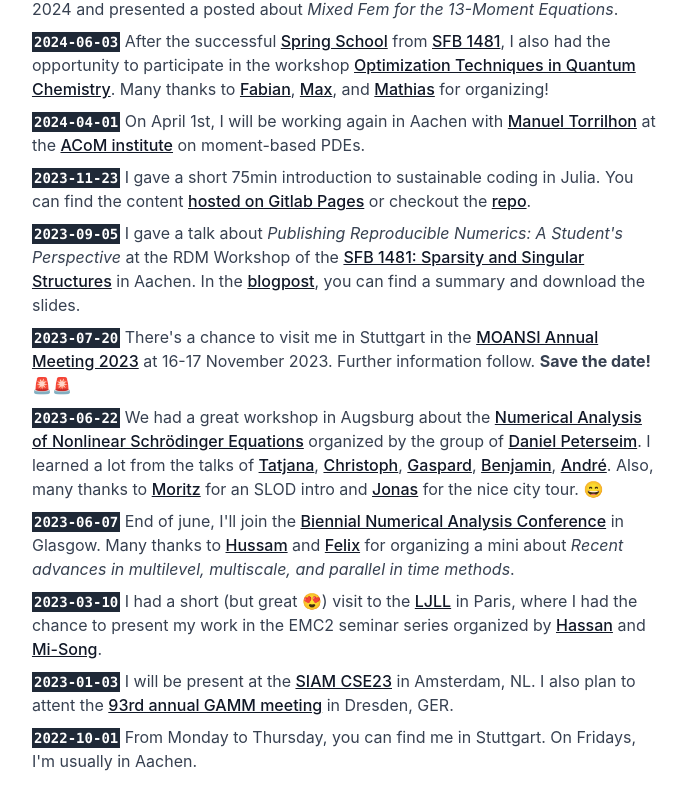
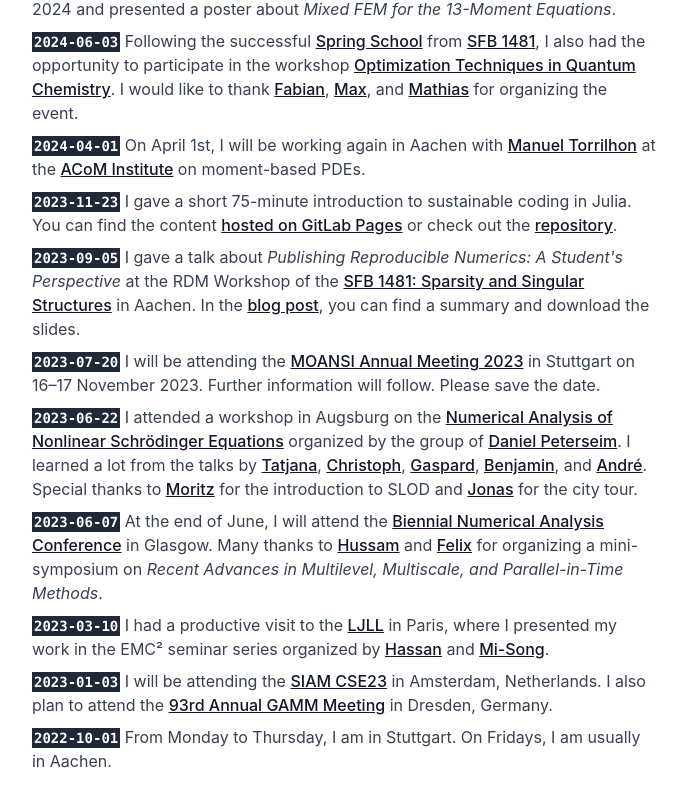
Before and after one commit to lamBOOO/thsn.dev, a Next.js app: page / in a window 1280 px wide. Shown: the part 595-1400 px from the top of the page, without its empty margins (296-983 px from the left). Built offline with nearby package versions, Linux system fonts and the light colour scheme.

Commit message:
update news section

```diff
--- a/app/home-page.tsx
+++ b/app/home-page.tsx
@@ -22,71 +22,70 @@
   {
     date: "2024-09-18",
     text: <>
-    I participated at the <Link href="https://sfb1481.rwth-aachen.de">SFB 1481</Link> retreat from 16th to 18th of September 2024 and presented a posted about <i>Mixed Fem for the 13-Moment Equations</i>.
+      I participated in the <Link href="https://sfb1481.rwth-aachen.de">SFB 1481</Link> retreat from 16th to 18th of September 2024 and presented a poster about <i>Mixed FEM for the 13-Moment Equations</i>.
     </>,
   },
   {
     date: "2024-06-03",
     text: <>
-    After the successful <Link href="https://sfb1481.rwth-aachen.de/news-events/events/spring-school-2024">Spring School</Link> from <Link href="https://sfb1481.rwth-aachen.de/">SFB 1481</Link>,
-    I also had the opportunity to participate in the workshop <Link href="https://sfb1481.rwth-aachen.de/news-events/events/optimization-qc">Optimization Techniques in Quantum Chemistry</Link>. Many thanks to <Link href="https://fabianfaulstich.com/">Fabian</Link>, <Link href="https://sites.google.com/view/maxpfeffer/">Max</Link>, and <Link href="https://www.mathematik.rwth-aachen.de/cms/mathematik/fachgruppe/institute-lehrstuehle/personen/~bkbg/mitarbeiter-campus-/?gguid=PER-G9GYJDN&allou=1">Mathias</Link> for organizing!
+      Following the successful <Link href="https://sfb1481.rwth-aachen.de/news-events/events/spring-school-2024">Spring School</Link> from <Link href="https://sfb1481.rwth-aachen.de/">SFB 1481</Link>, I also had the opportunity to participate in the workshop <Link href="https://sfb1481.rwth-aachen.de/news-events/events/optimization-qc">Optimization Techniques in Quantum Chemistry</Link>. I would like to thank <Link href="https://fabianfaulstich.com/">Fabian</Link>, <Link href="https://sites.google.com/view/maxpfeffer/">Max</Link>, and <Link href="https://www.mathematik.rwth-aachen.de/cms/mathematik/fachgruppe/institute-lehrstuehle/personen/~bkbg/mitarbeiter-campus-/?gguid=PER-G9GYJDN&allou=1">Mathias</Link> for organizing the event.
     </>,
   },
   {
     date: "2024-04-01",
     text: <>
-    On April 1st, I will be working again in Aachen with <Link href="https://www.acom.rwth-aachen.de/5people/torrilhon/start">Manuel Torrilhon</Link> at the <Link href="https://www.acom.rwth-aachen.de/">ACoM institute</Link> on moment-based PDEs.
+      On April 1st, I will be working again in Aachen with <Link href="https://www.acom.rwth-aachen.de/5people/torrilhon/start">Manuel Torrilhon</Link> at the <Link href="https://www.acom.rwth-aachen.de/">ACoM Institute</Link> on moment-based PDEs.
     </>,
   },
   {
     date: "2023-11-23",
     text: <>
-    I gave a short 75min introduction to sustainable coding in Julia. You can find the content <Link href="https://lambooo.github.io/SustainableSoftwareEngineering.jl/dev/">hosted on Gitlab Pages</Link> or checkout the <Link href="https://github.com/lamBOOO/SustainableSoftwareEngineering.jl">repo</Link>.
+      I gave a short 75-minute introduction to sustainable coding in Julia. You can find the content <Link href="https://lambooo.github.io/SustainableSoftwareEngineering.jl/dev/">hosted on GitLab Pages</Link> or check out the <Link href="https://github.com/lamBOOO/SustainableSoftwareEngineering.jl">repository</Link>.
     </>,
   },
   {
     date: "2023-09-05",
     text: <>
-      I gave a talk about <i>Publishing Reproducible Numerics: A Student's Perspective</i> at the RDM Workshop of the <Link href="https://www.sfb-s3.de/">SFB 1481: Sparsity and Singular Structures</Link> in Aachen. In the <Link href="/blog/publishing-reproducable-numerics">blogpost</Link>, you can find a summary and download the slides.
+      I gave a talk about <i>Publishing Reproducible Numerics: A Student's Perspective</i> at the RDM Workshop of the <Link href="https://sfb1481.rwth-aachen.de">SFB 1481: Sparsity and Singular Structures</Link> in Aachen. In the <Link href="/blog/publishing-reproducible-numerics">blog post</Link>, you can find a summary and download the slides.
     </>,
   },
   {
     date: "2023-07-20",
     text: <>
-      There's a chance to visit me in Stuttgart in the <Link href="https://moansi.wixsite.com/gamm/2023">MOANSI Annual Meeting 2023</Link> at 16-17 November 2023. Further information follow. <b>Save the date! 🚨🚨</b>
+      I will be attending the <Link href="https://moansi.wixsite.com/gamm/2023">MOANSI Annual Meeting 2023</Link> in Stuttgart on 16–17 November 2023. Further information will follow. Please save the date.
     </>,
   },
   {
     date: "2023-06-22",
     text: <>
-      We had a great workshop in Augsburg about the <Link href="https://www.uni-augsburg.de/en/fakultaet/mntf/math/prof/numa/events/numanaschroedinger/">Numerical Analysis of Nonlinear Schrödinger Equations</Link> organized by the group of <Link href="https://www.uni-augsburg.de/de/fakultaet/mntf/math/prof/numa/team/peterseim/">Daniel Peterseim</Link>. I learned a lot from the talks of <Link href="https://www.uni-augsburg.de/de/fakultaet/mntf/math/prof/numa/team/tatjana-stykel/">Tatjana</Link>, <Link href="https://www.uni-augsburg.de/de/fakultaet/mntf/math/prof/numa/team/christoph-zimmer/">Christoph</Link>, <Link href="https://gaspardkemlin.frama.io/">Gaspard</Link>, <Link href="https://www.ians.uni-stuttgart.de/institute/team/Stamm/">Benjamin</Link>, <Link href="https://www.uni-augsburg.de/en/fakultaet/mntf/math/prof/mds/team/uschmajew/">André</Link>. Also, many thanks to <Link href="https://www.uni-augsburg.de/de/fakultaet/mntf/math/prof/numa/team/hauck/">Moritz</Link> for an SLOD intro and <Link href="https://www.uni-augsburg.de/de/fakultaet/mntf/math/prof/numa/team/jonas-pueschel/">Jonas</Link> for the nice city tour. 😄
+      I attended a workshop in Augsburg on the <Link href="https://www.uni-augsburg.de/en/fakultaet/mntf/math/prof/numa/events/numanaschroedinger/">Numerical Analysis of Nonlinear Schrödinger Equations</Link> organized by the group of <Link href="https://www.uni-augsburg.de/de/fakultaet/mntf/math/prof/numa/team/peterseim/">Daniel Peterseim</Link>. I learned a lot from the talks by <Link href="https://www.uni-augsburg.de/de/fakultaet/mntf/math/prof/numa/team/tatjana-stykel/">Tatjana</Link>, <Link href="https://www.uni-augsburg.de/de/fakultaet/mntf/math/prof/numa/team/christoph-zimmer/">Christoph</Link>, <Link href="https://gaspardkemlin.frama.io/">Gaspard</Link>, <Link href="https://www.ians.uni-stuttgart.de/institute/team/Stamm/">Benjamin</Link>, and <Link href="https://www.uni-augsburg.de/en/fakultaet/mntf/math/prof/mds/team/uschmajew/">André</Link>. Special thanks to <Link href="https://www.uni-augsburg.de/de/fakultaet/mntf/math/prof/numa/team/hauck/">Moritz</Link> for the introduction to SLOD and <Link href="https://www.uni-augsburg.de/de/fakultaet/mntf/math/prof/numa/team/jonas-pueschel/">Jonas</Link> for the city tour.
     </>,
   },
   {
     date: "2023-06-07",
     text: <>
-      End of june, I'll join the <Link href="https://numericalanalysisconference.org.uk/">Biennial Numerical Analysis Conference</Link> in Glasgow. Many thanks to <Link href="https://www.numerical.rl.ac.uk/people/h_aldaas/">Hussam</Link> and <Link href="https://giref.ulaval.ca/~fkwok/index_en.htm">Felix</Link> for organizing a mini about <i>Recent advances in multilevel, multiscale, and parallel in time methods</i>.
+      At the end of June, I will attend the <Link href="https://numericalanalysisconference.org.uk/">Biennial Numerical Analysis Conference</Link> in Glasgow. Many thanks to <Link href="https://www.numerical.rl.ac.uk/people/h_aldaas/">Hussam</Link> and <Link href="https://giref.ulaval.ca/~fkwok/index_en.htm">Felix</Link> for organizing a mini-symposium on <i>Recent Advances in Multilevel, Multiscale, and Parallel-in-Time Methods</i>.
     </>,
   },
   {
     date: "2023-03-10",
     text: <>
-      I had a short (but great 😍) visit to the <Link href="https://www.ljll.math.upmc.fr/?lang=fr">LJLL</Link> in Paris, where I had the chance to present my work in the EMC2 seminar series organized by <Link href="https://www.ljll.math.upmc.fr/hassan/">Hassan</Link> and <Link href="https://msdupuy.github.io">Mi-Song</Link>.
+      I had a productive visit to the <Link href="https://www.ljll.math.upmc.fr/?lang=fr">LJLL</Link> in Paris, where I presented my work in the EMC² seminar series organized by <Link href="https://www.ljll.math.upmc.fr/hassan/">Hassan</Link> and <Link href="https://msdupuy.github.io">Mi-Song</Link>.
     </>,
   },
   {
     date: "2023-01-03",
     text: <>
-      I will be present at the <Link href="https://www.siam.org/conferences/cm/conference/cse23">SIAM CSE23</Link> in Amsterdam, NL. I also plan to attent the <Link href="https://jahrestagung.gamm-ev.de/annual-meeting-2023">93rd annual GAMM meeting</Link> in Dresden, GER.
+      I will be attending the <Link href="https://www.siam.org/conferences/cm/conference/cse23">SIAM CSE23</Link> in Amsterdam, Netherlands. I also plan to attend the <Link href="https://jahrestagung.gamm-ev.de/annual-meeting-2023">93rd Annual GAMM Meeting</Link> in Dresden, Germany.
     </>,
   },
   {
     date: "2022-10-01",
     text: <>
-      From Monday to Thursday, you can find me in Stuttgart. On Fridays, I'm usually in Aachen.
+      From Monday to Thursday, I am in Stuttgart. On Fridays, I am usually in Aachen.
     </>,
   },
-]
+];
 
 const publication_data = [
   {
@@ -626,7 +625,7 @@
         <b>Scalable Domain Decomposition Eigensolvers for Schrödinger Operators in Anisotropic Structures</b>, <Link href="https://www.c3s.uni-hamburg.de/news-events/seminar-c3s.html">Lothar Collatz Seminar at RTG 2583: Modeling, Simulation and Optimization of Fluid Dynamic Applications</Link>, Hamburg (Germany), 29 May, 2024.
       </li>
       <li>
-        <b>Publishing Reproducible Numerics: A Student's Perspective</b>, <Link href="https://www.sfb-s3.de/">Research Data Management (RDM) Workshop at SFB 1481: Sparsity and Singular Structures</Link>, Aachen (Germany), 05 September, 2023.
+        <b>Publishing Reproducible Numerics: A Student's Perspective</b>, <Link href="https://sfb1481.rwth-aachen.de">Research Data Management (RDM) Workshop at SFB 1481: Sparsity and Singular Structures</Link>, Aachen (Germany), 05 September, 2023.
       </li>
       <li>
         <b>A Two-Level Domain Decomposition Method for Periodic Schrödinger Eigenstates in Anisotropically Expanding Domains</b>, <Link href="https://numericalanalysisconference.org.uk/">29th Biennial Conference on Numerical Analysis</Link>, Glasgow (Scotland), 27 June, 2023.
```
